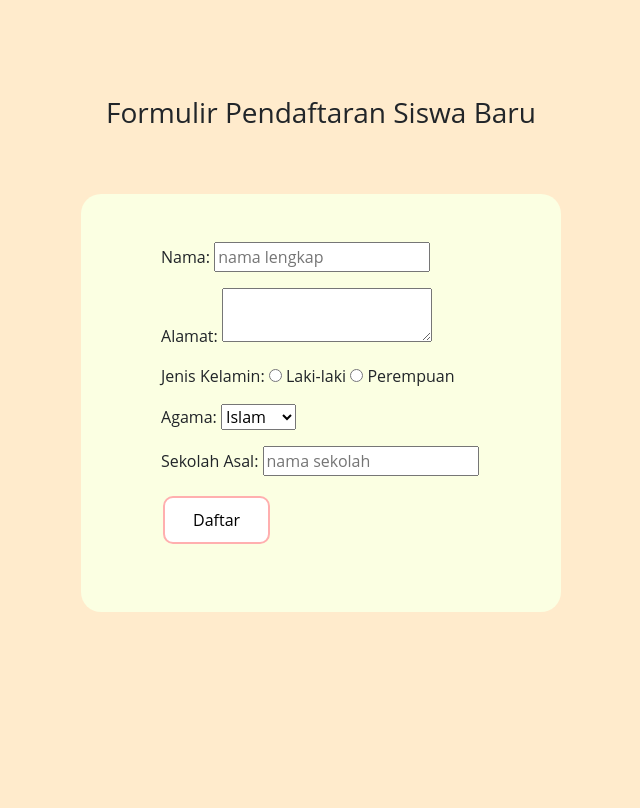
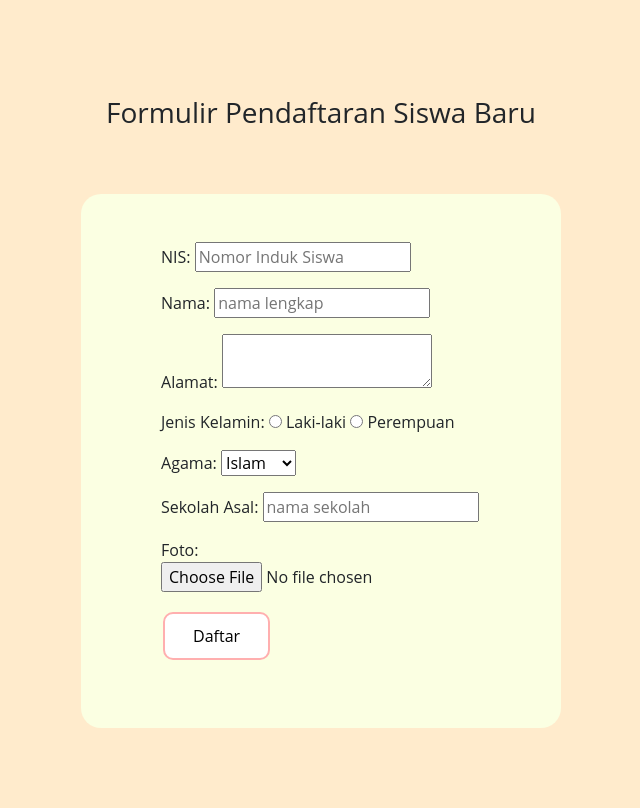
Before and after one commit to Misdinar/CRUD-Petanikode, a PHP site: page /form-daftar.php in a window 1280 px wide. Shown: the whole page, without its empty margins (319-959 px from the left). Before the commit the page ends 612 px from the top, so only its background shows below. Run offline with PHP 8.4, Linux system fonts and the light colour scheme.

Commit message:
Update form-daftar.php

```diff
--- a/form-daftar.php
+++ b/form-daftar.php
@@ -47,10 +47,13 @@
     </header>
 
     <div class="formulir">
-    <form action="proses-pendaftaran.php" method="POST">
+    <form action="proses-pendaftaran.php" method="POST" enctype="multipart/form-data">
 
         <fieldset>
-
+        <p>
+            <label for="nis">NIS: </label>
+            <input type="text" name="nis" placeholder="Nomor Induk Siswa" />
+        </p>
         <p>
             <label for="nama">Nama: </label>
             <input type="text" name="nama" placeholder="nama lengkap" />
@@ -79,6 +82,10 @@
             <input type="text" name="sekolah_asal" placeholder="nama sekolah" />
         </p>
         <p>
+            <label for="foto">Foto: </label>
+            <input type="file" name="foto" placeholder="Foto" />
+        </p>
+        <p>
             <input class="button" type="submit" value="Daftar" name="daftar" />
         </p>
 
```
